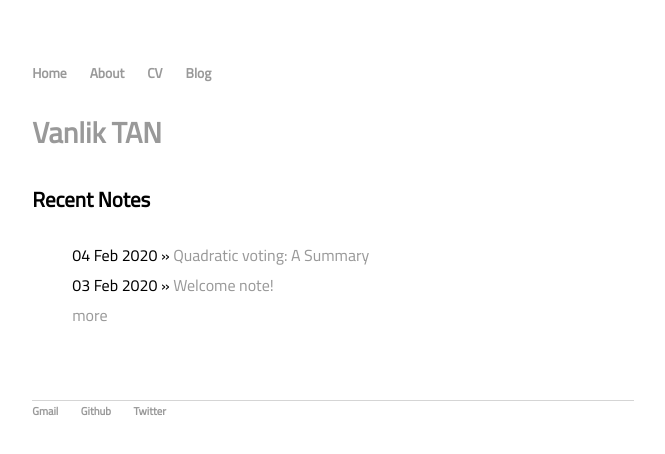
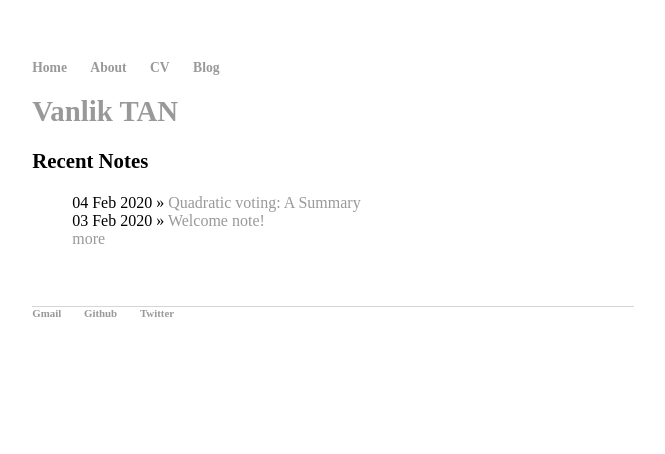
Before and after one commit to Vanlik/v-lik, a Jekyll site: the page built from index.html, in a window 1280 px wide. Shown: the top 454 px of the page, without its empty margins (307-972 px from the left). Built offline with Jekyll 4.4.1, drawn with Linux system fonts in a browser that asks for light colours.

Commit message:
Update main.css

```diff
--- a/css/main.css
+++ b/css/main.css
@@ -1,9 +1,9 @@
-body { font-family: 'Cairo', sans-serif; margin: 60px auto; width: 47%; }
+body { font-family: 'Signika', ; margin: 60px auto; width: 47%; }
 @media(max-width: 768px) {
-body { font-family: 'Cairo', sans-serif; margin: 60px auto; width: 85%; }
+body { font-family: 'Signika', ; margin: 60px auto; width: 85%; }
 }
 nav ul, footer ul {
-    font-family: 'Cairo', sans-serif;
+    font-family: 'Signika', ;
     padding: 0;
     margin: 0;
     font-size: .85em;
@@ -22,7 +22,7 @@ a:hover {
     text-decoration: underline;
 }
 h1, h2, h3, h4 {
-    font-family: 'Cairo', sans-serif;
+    font-family: 'Signika', ;
 }
 h1 { font-size: 1.8em;  }
 h2 { font-size: 1.7em; }
```
